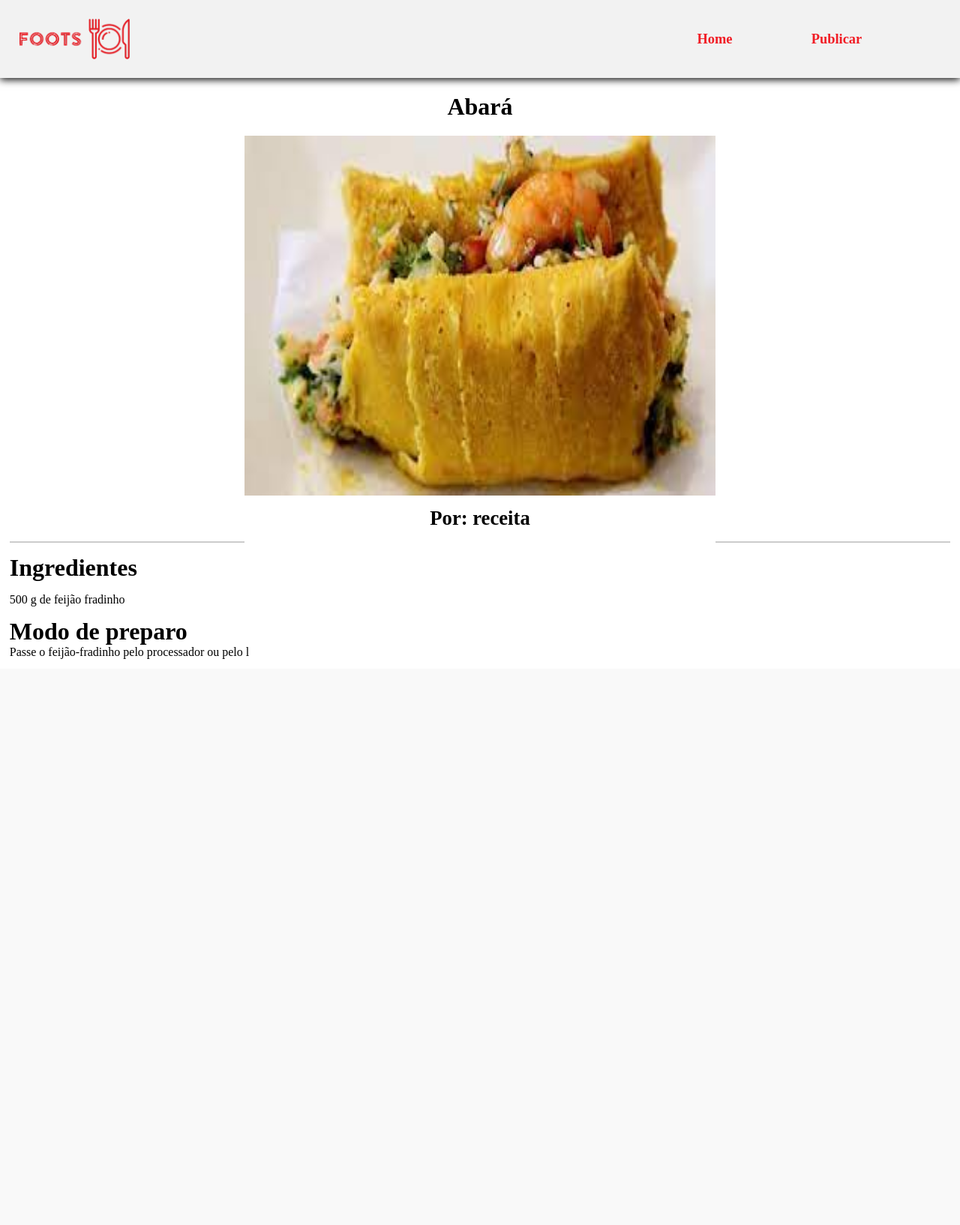
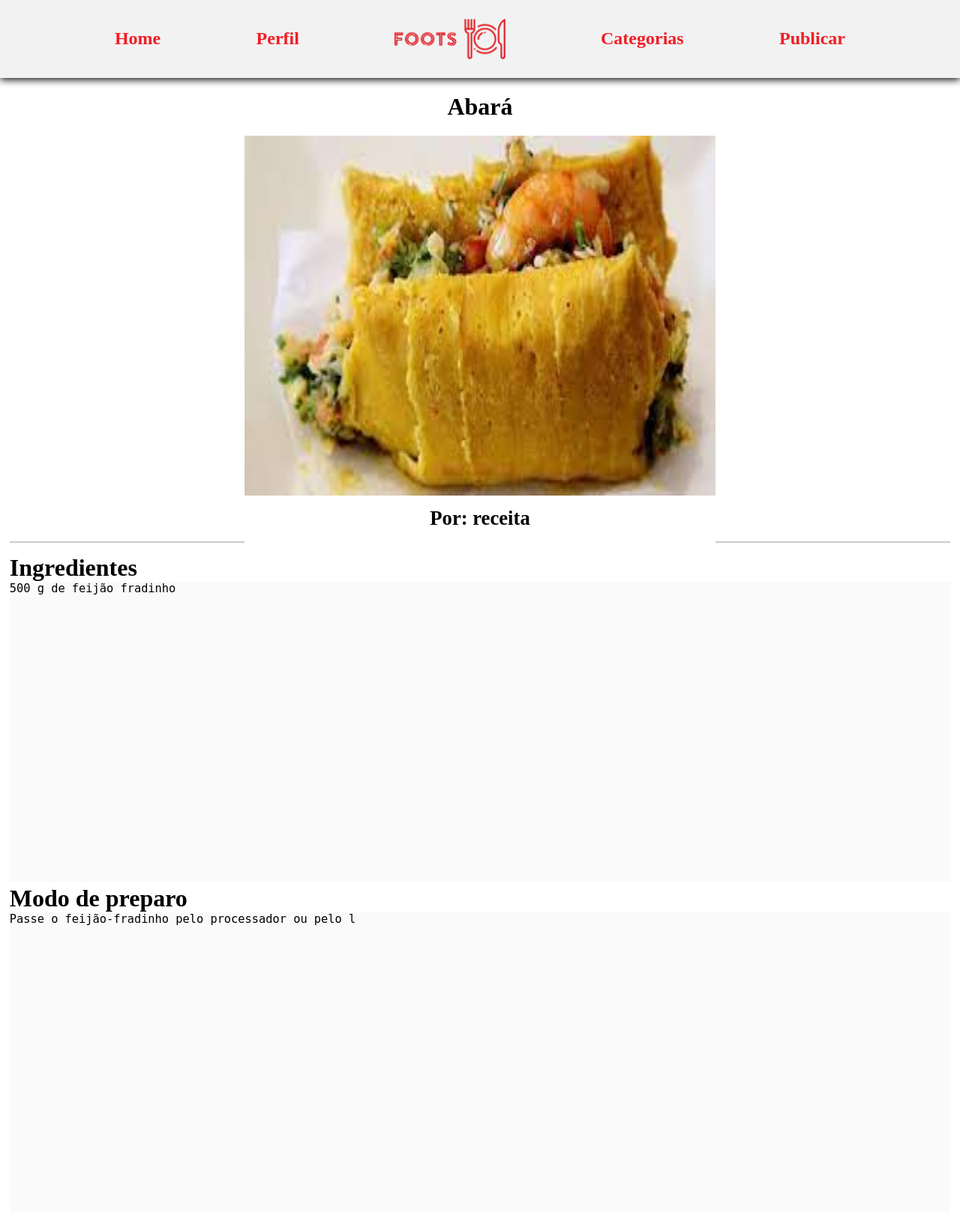
Before and after one commit to Thiag0nery/Site_Receitas, a Django app: page /homepage/15 in a window 1280 px wide. Shown: the whole page at 75% size. Before the commit the page ends 879 px from the top, so only its background shows below. Run offline with Django 4.2, Linux system fonts and the light colour scheme; data comes from the database, SQL or seed files in the repository; both versions use the stored data as it was after the commit.

Commit message:
Atualização

```diff
--- a/receitas/templates/receitas/detalhe.html
+++ b/receitas/templates/receitas/detalhe.html
@@ -14,9 +14,10 @@
 
 
             <h1>Ingredientes</h1>
-            <p class="receita-ingredientes">{{receita.post_ingredientes}}</p>
+            <textarea class="receita-ingrediente" disabled rows="25">{{receita.post_ingredientes}}</textarea>
             <h1>Modo de preparo</h1>
-            <p>{{receita.post_preparo}}</p>
+             <textarea class="receita-ingrediente" disabled rows="25">{{receita.post_preparo}}</textarea>
+
         </div>
     </main>
 {%endblock%}
--- a/templates/parcias/_header.html
+++ b/templates/parcias/_header.html
@@ -1,15 +1,16 @@
 {% load static %}
 <header>
-    <img class="img-logo" src="{% static 'Imagens/logotipo.png'%}" alt="">
+
 
 
         <nav class="nav-bar">
             <ul class="list-ul">
                 <li><a href="{% url 'receitas:homepage' %}">Home</a></li>
-                <!--
+
                 <li><a href="#">Perfil</a></li>
+                <img class="img-logo" src="{% static 'Imagens/logotipo.png'%}" alt="">
                 <li><a href="#">Categorias</a></li>
-                -->
+
                 <li><a href="{% url 'perfil:publicar' %}">Publicar</a></li>
             </ul>
         </nav>
--- a/templates/static/style.css
+++ b/templates/static/style.css
@@ -106,20 +106,21 @@
     box-shadow: 0px 2px 10px 0px black;
 }
 .nav-bar {
-    width: 35%;
+    width: 100%;
 }
 .nav-bar .list-ul{
     display: flex;
     justify-content: space-evenly;
+    align-items: center;
 }
 .nav-bar ul{
     list-style-type: none;
 }
 .nav-bar ul li a{
     text-decoration: none;
-    color: #f11d25;;
-    font-size: 1.15rem;
-    font-weight: 700;
+    color: #f11d25;
+    font-size: 1.5rem;
+    font-weight: 600;
 }
 .container-post-flex{
     display: flex;
@@ -270,3 +271,15 @@
     font-size: 14pt;
     color: black;
 }
+.receita-ingrediente{
+border: none;
+    border: none;
+    color: black;
+    font-size: 11.5pt;
+    resize: none;
+    height: 50vh;
+    text-align: initial;
+    width: 100%;
+    /* appearance: none; */
+    overflow: hidden;
+}
```
Also changed, not shown: db.sqlite3.
